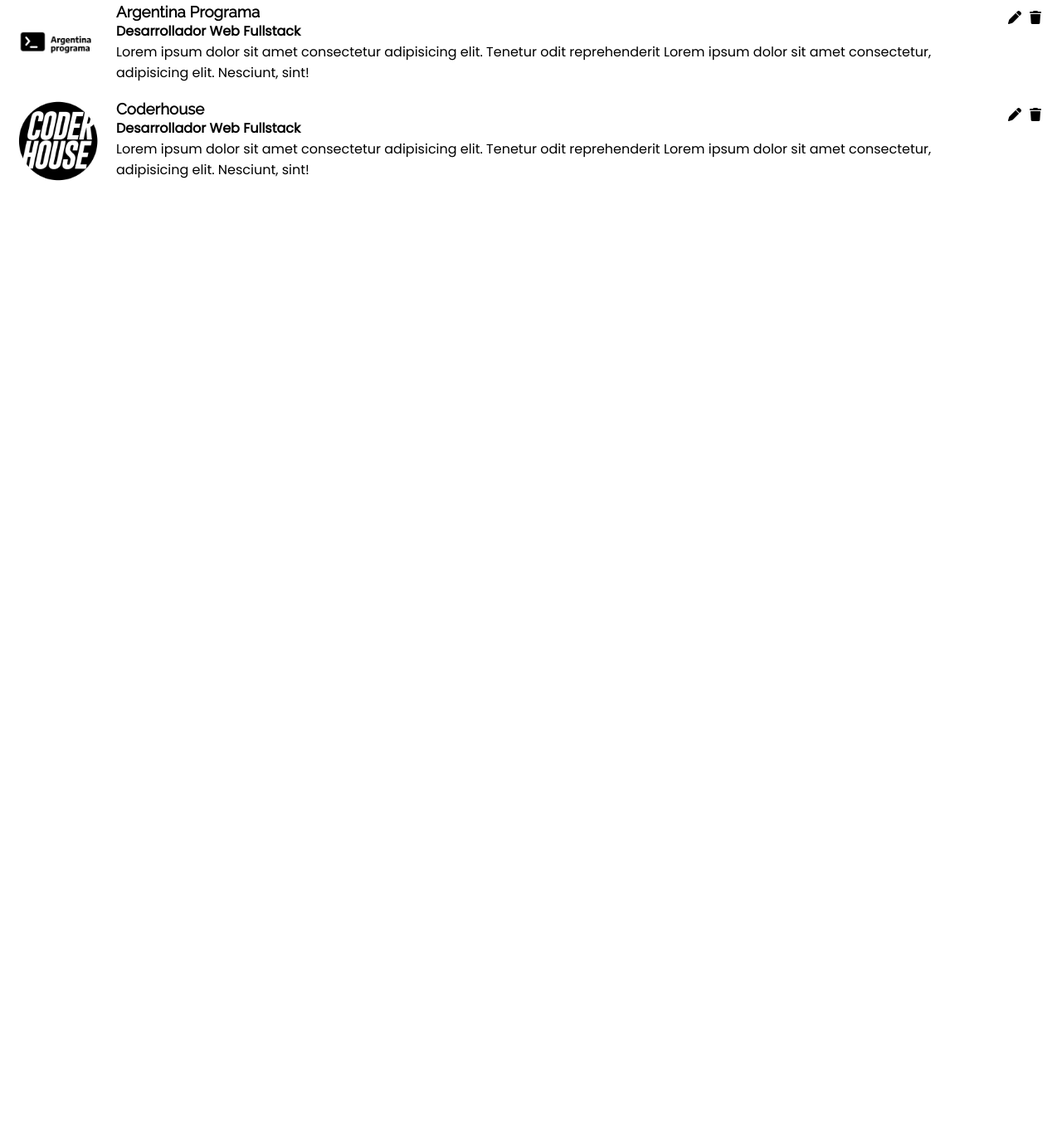
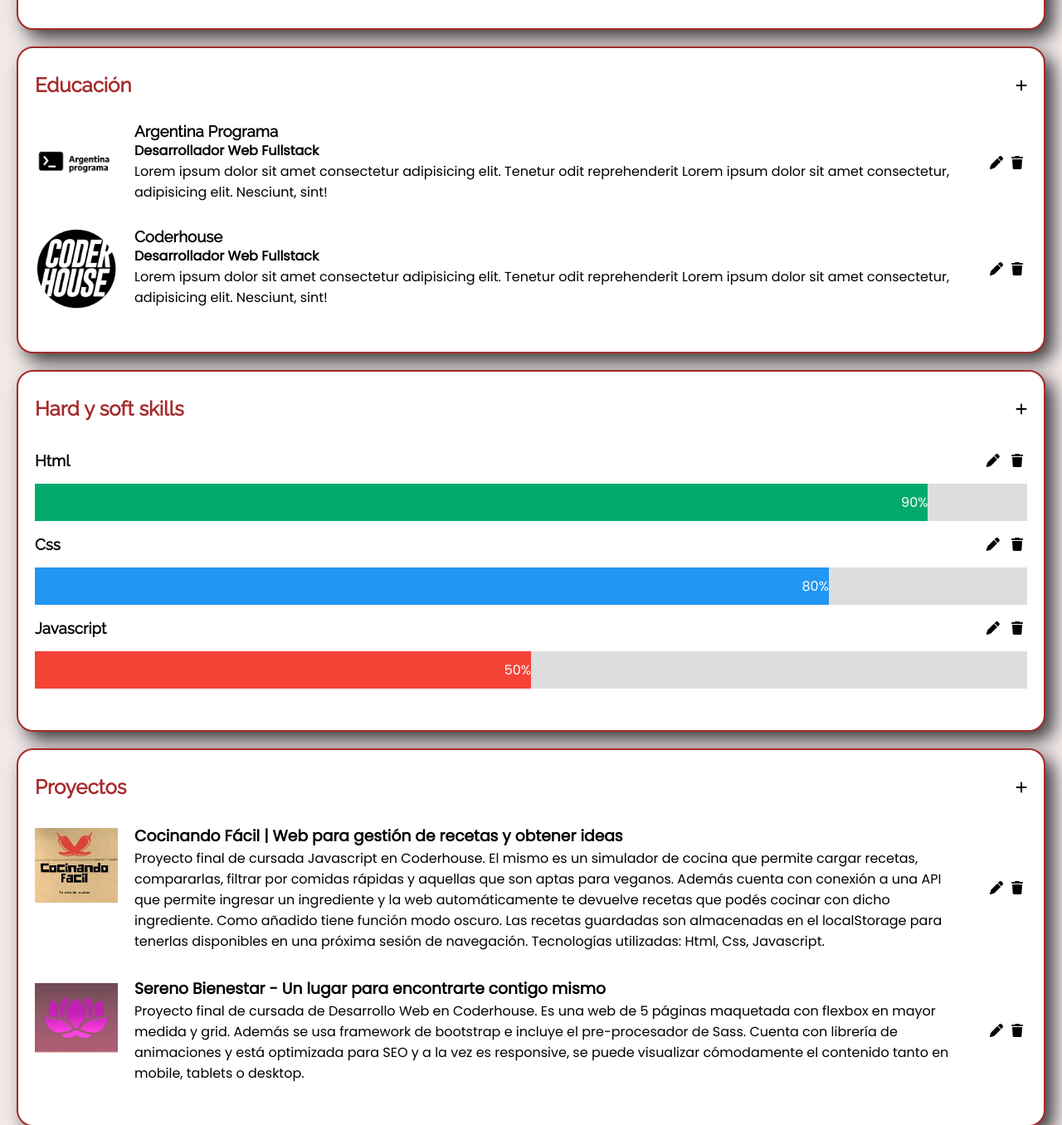
Before and after one commit to fedekrenn/personal-portfolio, a plain HTML site: page index.html in a window 1280 px wide. Shown: the part 1444-2800 px from the top of the page at 83% size. Before the commit the page ends 1684 px from the top, so only its background shows below. Drawn offline with Linux system fonts and the light colour scheme.

Commit message:
Se agregar nuevas secciones y se dan estilos

```diff
--- a/css/style.css
+++ b/css/style.css
@@ -5,6 +5,10 @@
   padding: 0;
   box-sizing: border-box;
   font-family: "Poppins", sans-serif;
+}
+
+body {
+  background-color: rgb(241, 232, 232);
 }
 
 h1,
@@ -17,15 +21,13 @@ h1 {
   font-size: 4em;
 }
 
+h2 {
+  color: brown;
+}
+
 a {
   text-decoration: none;
   color: inherit;
-}
-
-a h3:hover {
-  font-size: 1.1em;
-  color: brown;
-  transition: 0.8s;
 }
 
 img {
@@ -34,13 +36,13 @@ img {
 
 /* Header */
 
-header{
+header {
   height: 100vh;
   background-image: url(../assets/images/header-background.jpg);
   background-size: cover;
 }
 
-nav{
+nav {
   display: flex;
   justify-content: space-between;
   align-items: center;
@@ -48,16 +50,16 @@ nav{
   background-color: brown;
 }
 
-.logoHeader{
+.logoHeader {
   width: 200px;
 }
 
-ul{
+ul {
   display: flex;
   align-items: center;
 }
 
-ul li{
+ul li {
   list-style-type: none;
   margin: 10px;
 }
@@ -75,12 +77,12 @@ i {
   font-size: 1em;
 }
 
-i.iconoLogueo{
+i.iconoLogueo {
   font-size: 2em;
   margin: 0 10px;
 }
 
-.welcome{
+.welcome {
   width: 40%;
   margin: 0 auto;
   text-align: center;
@@ -88,62 +90,117 @@ i.iconoLogueo{
 
 /* Acerca de mí */
 
-.descripcion{
+.descripcion {
   position: relative;
 }
 
-.fotoPerfil{
+.fotoPerfil {
   width: 200px;
   border-radius: 50%;
+  border: 3px solid brown;
   position: absolute;
   top: -200px;
   left: 20px;
 }
 
-.descripcion__info{
+.descripcion__info {
   margin: 100px 20px 20px 20px;
 }
 
-.aboutMe{
-  margin: 20px;
+.aboutMe {
+  margin: 50px 20px;
 }
 
-.aboutMe__child{
+.aboutMe__child {
   display: flex;
 }
 
+.location {
+  font-size: .9em;
+}
+
+
 /* Experiencia */
 
-.experiencia{
+.experiencia {
   margin: 20px;
+  padding: 20px;
+  border: 2px solid brown;
+  border-radius: 20px;
+  background-color: white;
+  box-shadow: 10px 10px 21px 0px rgba(0, 0, 0, 0.75);
 }
 
-.experiencia__barraTitulo{
+.experiencia__barraTitulo {
   display: flex;
   justify-content: space-between;
   align-items: center;
+  margin: 10px 0;
+}
+
+.experiencia__child {
+  display: flex;
   margin: 30px 0;
 }
 
-.experiencia__child{
-  display: flex;
-  margin: 20px 0;
-}
-
-.experiencia img{
+.experiencia img {
   width: 100px;
   object-fit: contain;
   max-height: 100px;
 }
 
-.descripcionPuesto{
+.descripcionPuesto {
   margin: 0 20px;
 }
 
-.iconosEdicion{
-  display: flex;
+.descripcionPuesto__info{
+  display: inline;
+  margin-right: 20px;
 }
 
-.iconosEdicion i{
+.iconosEdicion {
+  display: flex;
+  justify-content: space-between;
+  align-items: center
+}
+
+.iconosEdicion i {
   margin: 10px 5px;
 }
+
+
+/* Skills */
+
+.skills{
+  margin: 30px 0;
+}
+
+.container {
+  width: 100%;
+  background-color: #ddd;
+  margin: 10px 0;
+}
+
+.skills__child {
+  text-align: right;
+  padding-top: 10px;
+  padding-bottom: 10px;
+  color: white;
+}
+
+.html {
+  width: 90%;
+  background-color: #04AA6D;
+}
+
+
+.css {
+  width: 80%;
+  background-color: #2196F3;
+}
+
+
+.js {
+  width: 50%;
+  background-color: #f44336;
+}
--- a/index.html
+++ b/index.html
@@ -43,7 +43,7 @@
                 <div class="descripcion__info">
                     <h2>Federico Krenn</h2>
                     <h3>Fullstack Developer Jr.</h3>
-                    <h3>Córdoba, Argentina - <a href="#contact">Información de contacto</a></h3>
+                    <h3 class="location">Córdoba, Argentina</h3>
                 </div>
             </div>
             <div class="aboutMe">
@@ -68,8 +68,13 @@
                 <img src="./assets/images/experiencia/startek.png" alt="Empresa Startek">
                 <div class="descripcionPuesto">
                     <h3>Analista de calidad</h3>
-                    <h4>Startek</h4>
-                    <p>Lorem ipsum dolor sit amet consectetur adipisicing elit. Tenetur odit reprehenderit vel iure accusamus ea ipsa fuga. Dolores mollitia vero nisi tempore voluptas officia temporibus molestiae! Deleniti reprehenderit laudantium, reiciendis optio hic officia voluptatibus esse non quibusdam? Optio nostrum consequatur magnam officia quam veritatis facere adipisci nemo corporis? Facere, eaque.</p>
+                    <h4 class="descripcionPuesto__info">Startek</h4>
+                    <h5 class="descripcionPuesto__info">2013 - actualidad</h5>
+                    <p>Lorem ipsum dolor sit amet consectetur adipisicing elit. Tenetur odit reprehenderit vel iure
+                        accusamus ea ipsa fuga. Dolores mollitia vero nisi tempore voluptas officia temporibus
+                        molestiae! Deleniti reprehenderit laudantium, reiciendis optio hic officia voluptatibus esse non
+                        quibusdam? Optio nostrum consequatur magnam officia quam veritatis facere adipisci nemo
+                        corporis? Facere, eaque.</p>
                 </div>
                 <div class="iconosEdicion">
                     <i class="fa-solid fa-pen"></i>
@@ -88,7 +93,8 @@
                 <div class="descripcionPuesto">
                     <h3>Argentina Programa</h3>
                     <h4>Desarrollador Web Fullstack</h4>
-                    <p>Lorem ipsum dolor sit amet consectetur adipisicing elit. Tenetur odit reprehenderit Lorem ipsum dolor sit amet consectetur, adipisicing elit. Nesciunt, sint!</p>
+                    <p>Lorem ipsum dolor sit amet consectetur adipisicing elit. Tenetur odit reprehenderit Lorem ipsum
+                        dolor sit amet consectetur, adipisicing elit. Nesciunt, sint!</p>
                 </div>
                 <div class="iconosEdicion">
                     <i class="fa-solid fa-pen"></i>
@@ -100,7 +106,74 @@
                 <div class="descripcionPuesto">
                     <h3>Coderhouse</h3>
                     <h4>Desarrollador Web Fullstack</h4>
-                    <p>Lorem ipsum dolor sit amet consectetur adipisicing elit. Tenetur odit reprehenderit Lorem ipsum dolor sit amet consectetur, adipisicing elit. Nesciunt, sint!</p>
+                    <p>Lorem ipsum dolor sit amet consectetur adipisicing elit. Tenetur odit reprehenderit Lorem ipsum
+                        dolor sit amet consectetur, adipisicing elit. Nesciunt, sint!</p>
+                </div>
+                <div class="iconosEdicion">
+                    <i class="fa-solid fa-pen"></i>
+                    <i class="fa-solid fa-trash"></i>
+                </div>
+            </div>
+        </section>
+        <section class="experiencia">
+            <div class="experiencia__barraTitulo">
+                <h2>Hard y soft skills</h2>
+                <i class="fa-solid fa-plus"></i>
+            </div>
+            <div class="skills">
+                <div class="iconosEdicion">
+                    <h3>Html</h3>
+                    <div>
+                        <i class="fa-solid fa-pen"></i>
+                        <i class="fa-solid fa-trash"></i>
+                    </div>
+                </div>
+                <div class="container">
+                    <div class="skills__child html">90%</div>
+                </div>
+                <div class="iconosEdicion">
+                    <h3>Css</h3>
+                    <div>
+                        <i class="fa-solid fa-pen"></i>
+                        <i class="fa-solid fa-trash"></i>
+                    </div>
+                </div>
+                <div class="container">
+                    <div class="skills__child css">80%</div>
+                </div>
+                <div class="iconosEdicion">
+                    <h3>Javascript</h3>
+                    <div>
+                        <i class="fa-solid fa-pen"></i>
+                        <i class="fa-solid fa-trash"></i>
+                    </div>
+                </div>
+                <div class="container">
+                    <div class="skills__child js">50%</div>
+                </div>
+            </div>
+        </section>
+        <section class="experiencia">
+            <div class="experiencia__barraTitulo">
+                <h2>Proyectos</h2>
+                <i class="fa-solid fa-plus"></i>
+            </div>
+            <div class="experiencia__child">
+                <img src="./assets/images/proyectos/cocinando-facil.JPG" alt="Cocinando fácil, web de recetas">
+                <div class="descripcionPuesto">
+                    <h3><a href="https://fedekrenn.github.io/proyectoJS/">Cocinando Fácil | Web para gestión de recetas y obtener ideas</a></h3>
+                    <p>Proyecto final de cursada Javascript en Coderhouse. El mismo es un simulador de cocina que permite cargar recetas, compararlas, filtrar por comidas rápidas y aquellas que son aptas para veganos. Además cuenta con conexión a una API que permite ingresar un ingrediente y la web automáticamente te devuelve recetas que podés cocinar con dicho ingrediente. Como añadido tiene función modo oscuro. Las recetas guardadas son almacenadas en el localStorage para tenerlas disponibles en una próxima sesión de navegación. Tecnologías utilizadas: Html, Css, Javascript. </p>
+                </div>
+                <div class="iconosEdicion">
+                    <i class="fa-solid fa-pen"></i>
+                    <i class="fa-solid fa-trash"></i>
+                </div>
+            </div>
+            <div class="experiencia__child">
+                <img src="./assets/images/proyectos/sereno-bienestar.JPG" alt="Sereno Bienestar logo">
+                <div class="descripcionPuesto">
+                    <h3><a href="https://fedekrenn.github.io/serenoBienestar/">Sereno Bienestar - Un lugar para encontrarte contigo mismo</a></h3>
+                    <p>Proyecto final de cursada de Desarrollo Web en Coderhouse. Es una web de 5 páginas maquetada con flexbox en mayor medida y grid. Además se usa framework de bootstrap e incluye el pre-procesador de Sass. Cuenta con librería de animaciones y está optimizada para SEO y a la vez es responsive, se puede visualizar cómodamente el contenido tanto en mobile, tablets o desktop.</p>
                 </div>
                 <div class="iconosEdicion">
                     <i class="fa-solid fa-pen"></i>
@@ -109,8 +182,8 @@
             </div>
         </section>
 
-    <!-- Iconos -->
-    <script src="https://kit.fontawesome.com/94c0117dd6.js" crossorigin="anonymous"></script>
+        <!-- Iconos -->
+        <script src="https://kit.fontawesome.com/94c0117dd6.js" crossorigin="anonymous"></script>
 </body>
 
 </html>
```
Also changed, not shown: assets/Proyects/cafeOslo.JPG (deleted), assets/Proyects/formularioDeContacto.JPG (deleted), assets/Proyects/mercadoLibre.JPG (deleted), assets/Proyects/octavia.JPG (deleted), assets/Proyects/serenoBienestar.JPG (deleted), assets/Proyects/tributoMessi.JPG (deleted), assets/images/proyectos/cocinando-facil.JPG (added), assets/images/proyectos/sereno-bienestar.JPG (added).
